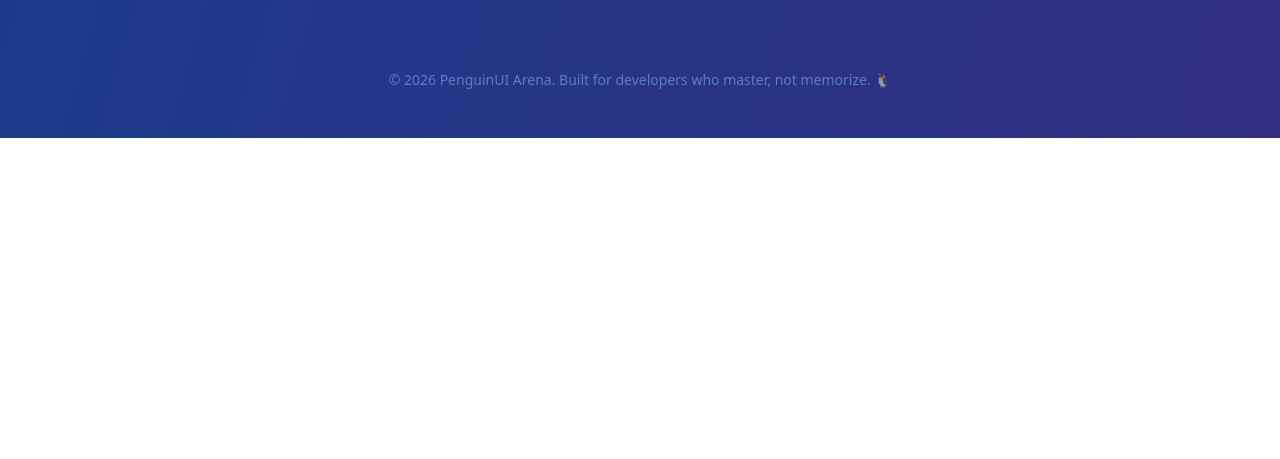
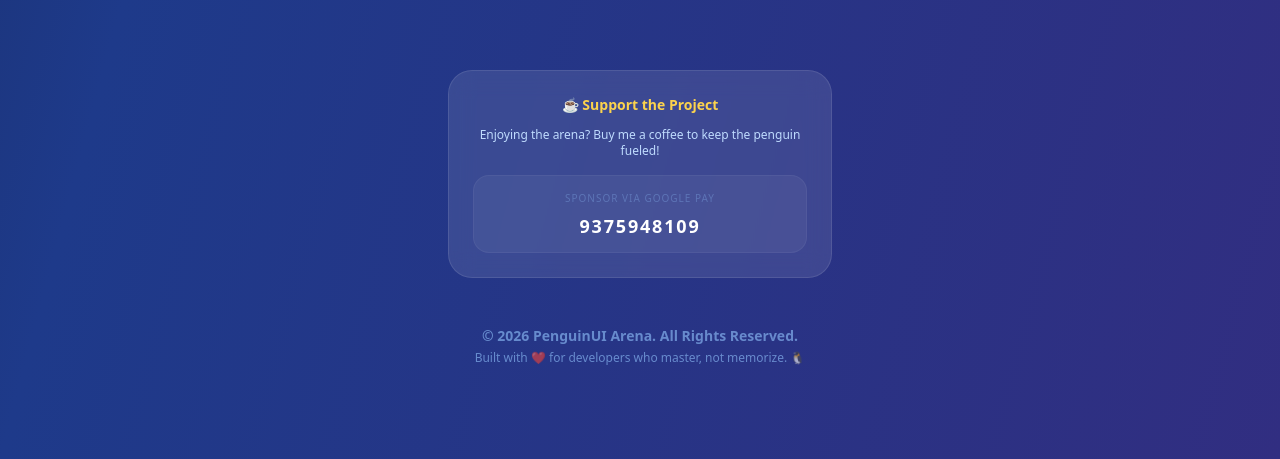
Before and after one commit to theunwindfront/PenguinUI-Arena, a plain HTML site: page index.html in a window 1280 px wide. Shown: the part 4328-4787 px from the top of the page. Before the commit the page ends 4466 px from the top, so only its background shows below. Drawn offline with nearby package versions, Linux system fonts and the light colour scheme.

Commit message:
feat: add sponsor section and official copyright to footer

```diff
--- a/index.html
+++ b/index.html
@@ -189,8 +189,27 @@
         </div>
 
         <!-- Footer -->
-        <footer class="mt-24 text-center text-blue-300/50 text-sm">
-            <p>© 2026 PenguinUI Arena. Built for developers who master, not memorize. 🐧</p>
+        <footer class="mt-24 text-center text-blue-300/60 text-sm space-y-4 pb-12">
+            <div
+                class="glass-card max-w-sm mx-auto p-6 rounded-3xl border border-white/10 group hover:border-amber-500/50 transition-all duration-500">
+                <p class="text-amber-300 font-bold mb-3 flex items-center justify-center gap-2">
+                    ☕ Support the Project
+                </p>
+                <p class="text-blue-200 text-xs mb-4">
+                    Enjoying the arena? Buy me a coffee to keep the penguin fueled!
+                </p>
+                <div
+                    class="bg-white/5 p-3 rounded-2xl border border-white/5 group-hover:bg-amber-500/10 transition-colors">
+                    <span class="text-[10px] uppercase tracking-widest block mb-1 opacity-50">Sponsor via Google
+                        Pay</span>
+                    <span class="text-lg font-black text-white tracking-widest select-all">9375948109</span>
+                </div>
+            </div>
+
+            <div class="pt-8">
+                <p class="font-bold">© 2026 PenguinUI Arena. All Rights Reserved.</p>
+                <p class="text-xs mt-1">Built with ❤️ for developers who master, not memorize. 🐧</p>
+            </div>
         </footer>
 
         <!-- Challenge Modal -->
```
